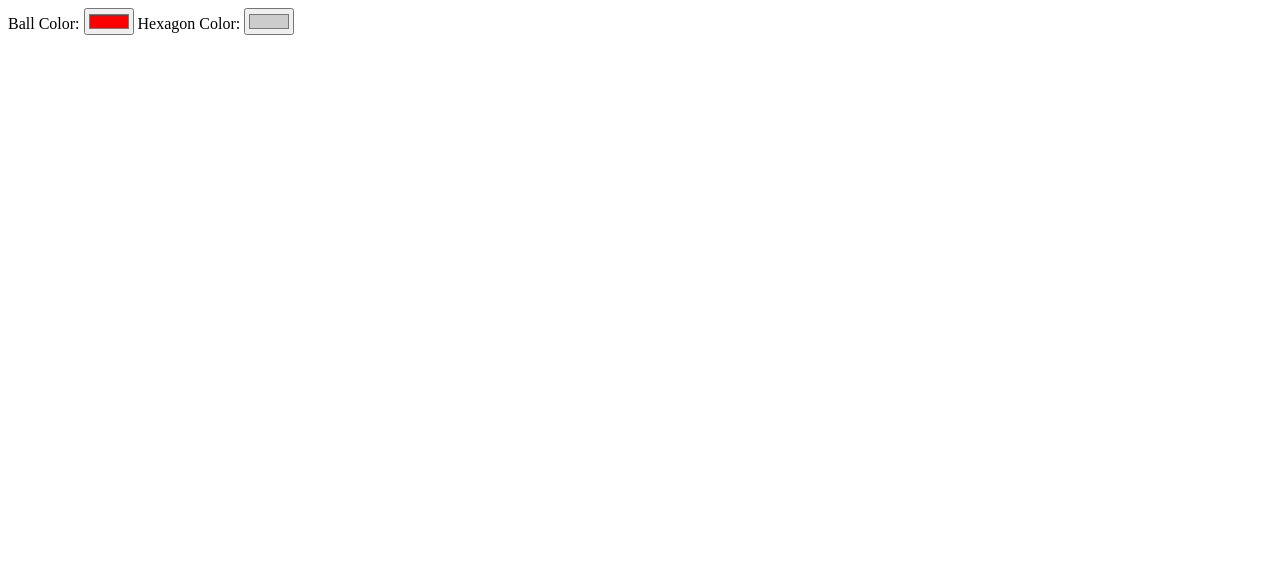
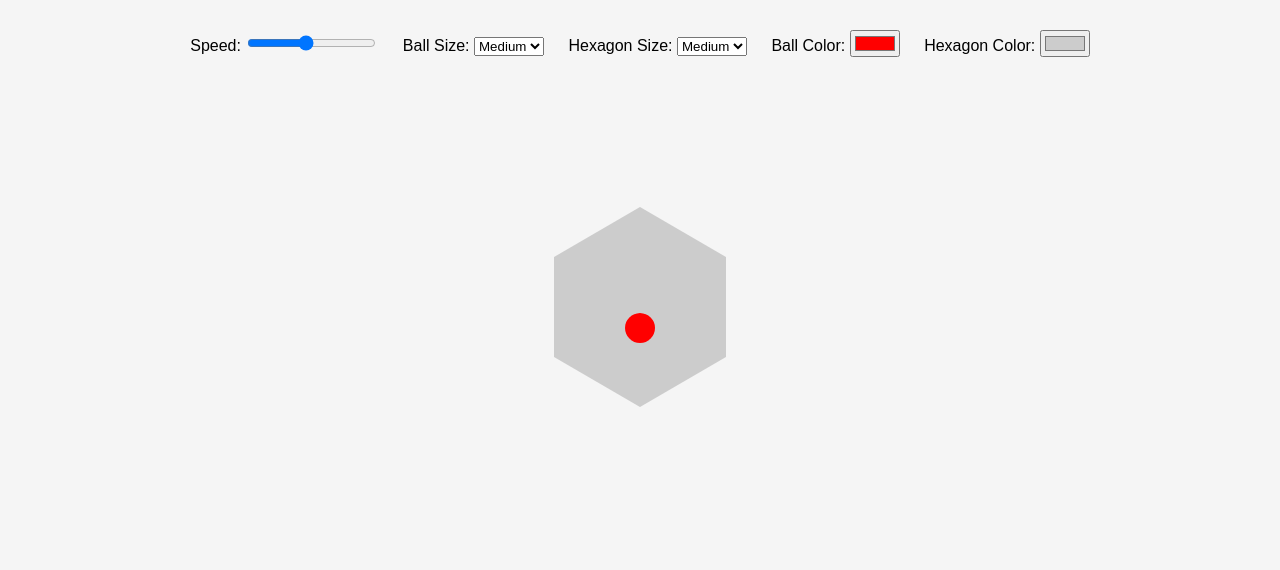
Before and after one commit to agentswiss767/hex-spinner, a plain HTML site: page index.html in a window 1280 px wide. Drawn offline with Linux system fonts and the light colour scheme.

Commit message:
Initial commit: Hexagon spinner with color + sound

```diff
--- a/index.html
+++ b/index.html
@@ -1,16 +1,40 @@
+<!DOCTYPE html>
+<html lang="en">
+<head>
+  <meta charset="UTF-8" />
+  <meta name="viewport" content="width=device-width, initial-scale=1.0"/>
+  <title>Hexagon Spinner</title>
+  <link rel="stylesheet" href="style.css"/>
+</head>
+<body>
   <div class="controls">
-  <!-- Existing controls... -->
-  <label>Ball Color:
-    <input type="color" id="ballColor" value="#ff0000" />
+    <label>Speed: <input type="range" id="speedControl" min="10" max="100" value="50"/></label>
+    <label>Ball Size:
+      <select id="ballSize">
+        <option value="small">Small</option>
+        <option value="medium" selected>Medium</option>
+        <option value="big">Big</option>
+      </select>
     </label>
-  <label>Hexagon Color:
-    <input type="color" id="hexColor" value="#cccccc" />
+    <label>Hexagon Size:
+      <select id="hexSize">
+        <option value="small">Small</option>
+        <option value="medium" selected>Medium</option>
+        <option value="big">Big</option>
+      </select>
     </label>
+    <label>Ball Color: <input type="color" id="ballColor" value="#ff0000"/></label>
+    <label>Hexagon Color: <input type="color" id="hexColor" value="#cccccc"/></label>
   </div>
-<audio id="spinSound" src="tick.mp3" preload="auto"></audio>
 
   <div class="container">
     <div class="hexagon">
       <div class="ball"></div>
     </div>
   </div>
+
+  <audio id="spinSound" src="tick.mp3" preload="auto"></audio>
+
+  <script src="script.js"></script>
+</body>
+</html>
--- a/script.js
+++ b/script.js
@@ -1,71 +1,50 @@
-const speedInput = document.getElementById("speedControl");
+const speedSlider = document.getElementById("speedControl");
 const ballSize = document.getElementById("ballSize");
 const hexSize = document.getElementById("hexSize");
-const ballColorInput = document.getElementById("ballColor");
-const hexColorInput = document.getElementById("hexColor");
+const ballColor = document.getElementById("ballColor");
+const hexColor = document.getElementById("hexColor");
 const hexagon = document.querySelector(".hexagon");
 const ball = document.querySelector(".ball");
-const spinSound = document.getElementById("spinSound");
-
-let lastAngle = 0, isDragging = false, startX=0, currentAngle=0;
+const tick = document.getElementById("spinSound");
 
 function updateSpeed() {
-  const dur = 100 / speedInput.value;
-  hexagon.style.animationDuration = `${dur}s`;
+  const speed = 100 / speedSlider.value;
+  hexagon.style.animationDuration = `${speed}s`;
 }
 
-function updateSizes() {
+function updateSize() {
   hexagon.className = "hexagon";
   ball.className = "ball";
   hexagon.classList.add(`hex-${hexSize.value}`);
   ball.classList.add(`ball-${ballSize.value}`);
 }
 
-function updateColors() {
-  ball.style.backgroundColor = ballColorInput.value;
-  hexagon.style.backgroundColor = hexColorInput.value;
+function updateColor() {
+  hexagon.style.backgroundColor = hexColor.value;
+  ball.style.backgroundColor = ballColor.value;
 }
 
-function playTick() { spinSound.currentTime = 0; spinSound.play(); }
-
-function startSoundTracker() {
-  let prev = performance.now();
-  function tickLoop(now) {
-    const dur = parseFloat(hexagon.style.animationDuration) * 1000;
-    const progress = (now - prev) % dur;
-    if (progress < 20) playTick();
-    requestAnimationFrame(tickLoop);
+function tickSoundLoop() {
+  let lastTime = performance.now();
+  function loop(now) {
+    const duration = parseFloat(getComputedStyle(hexagon).animationDuration) * 1000;
+    if ((now - lastTime) > duration) {
+      tick.currentTime = 0;
+      tick.play();
+      lastTime = now;
+    }
+    requestAnimationFrame(loop);
   }
-  requestAnimationFrame(tickLoop);
+  requestAnimationFrame(loop);
 }
 
-// Drag-to-spin handlers
-hexagon.addEventListener("mousedown", e => {
-  isDragging=true; startX=e.pageX;
-  hexagon.style.animation = 'none';
-});
-window.addEventListener("mousemove", e => {
-  if (!isDragging) return;
-  const dx = e.pageX - startX;
-  currentAngle = lastAngle + dx;
-  hexagon.style.transform = `rotate(${currentAngle}deg)`;
-});
-window.addEventListener("mouseup", () => {
-  if (isDragging) {
-    isDragging = false; lastAngle = currentAngle;
-    updateSpeed();
-    hexagon.style.animation = '';
-  }
-});
+speedSlider.addEventListener("input", updateSpeed);
+ballSize.addEventListener("change", updateSize);
+hexSize.addEventListener("change", updateSize);
+ballColor.addEventListener("input", updateColor);
+hexColor.addEventListener("input", updateColor);
 
-speedInput.addEventListener("input", updateSpeed);
-ballSize.addEventListener("change", updateSizes);
-hexSize.addEventListener("change", updateSizes);
-ballColorInput.addEventListener("input", updateColors);
-hexColorInput.addEventListener("input", updateColors);
-
-// Initialize
 updateSpeed();
-updateSizes();
-updateColors();
-startSoundTracker();
+updateSize();
+updateColor();
+tickSoundLoop();
--- a/style.css
+++ b/style.css
@@ -1,2 +1,52 @@
-.container { cursor: grab; }
-.container:active { cursor: grabbing; }
+body {
+  margin: 0;
+  font-family: sans-serif;
+  background: #f5f5f5;
+  text-align: center;
+  padding: 20px;
+}
+
+.controls label {
+  margin: 10px;
+  display: inline-block;
+}
+
+.container {
+  display: flex;
+  justify-content: center;
+  align-items: center;
+  height: 60vh;
+}
+
+.hexagon {
+  position: relative;
+  width: 200px;
+  height: 200px;
+  background: #ccc;
+  clip-path: polygon(50% 0%, 93% 25%, 93% 75%, 50% 100%, 7% 75%, 7% 25%);
+  animation: rotate 2s linear infinite;
+}
+
+.ball {
+  position: absolute;
+  top: 50%;
+  left: 50%;
+  transform: translate(-50%, -120%);
+  background-color: red;
+  border-radius: 50%;
+  width: 30px;
+  height: 30px;
+}
+
+@keyframes rotate {
+  from { transform: rotate(0deg); }
+  to   { transform: rotate(360deg); }
+}
+
+.hex-small { width: 100px; height: 100px; }
+.hex-medium { width: 200px; height: 200px; }
+.hex-big { width: 300px; height: 300px; }
+
+.ball-small { width: 15px; height: 15px; }
+.ball-medium { width: 30px; height: 30px; }
+.ball-big { width: 50px; height: 50px; }
```
Lines whose indentation alone changed are shown as unchanged.
